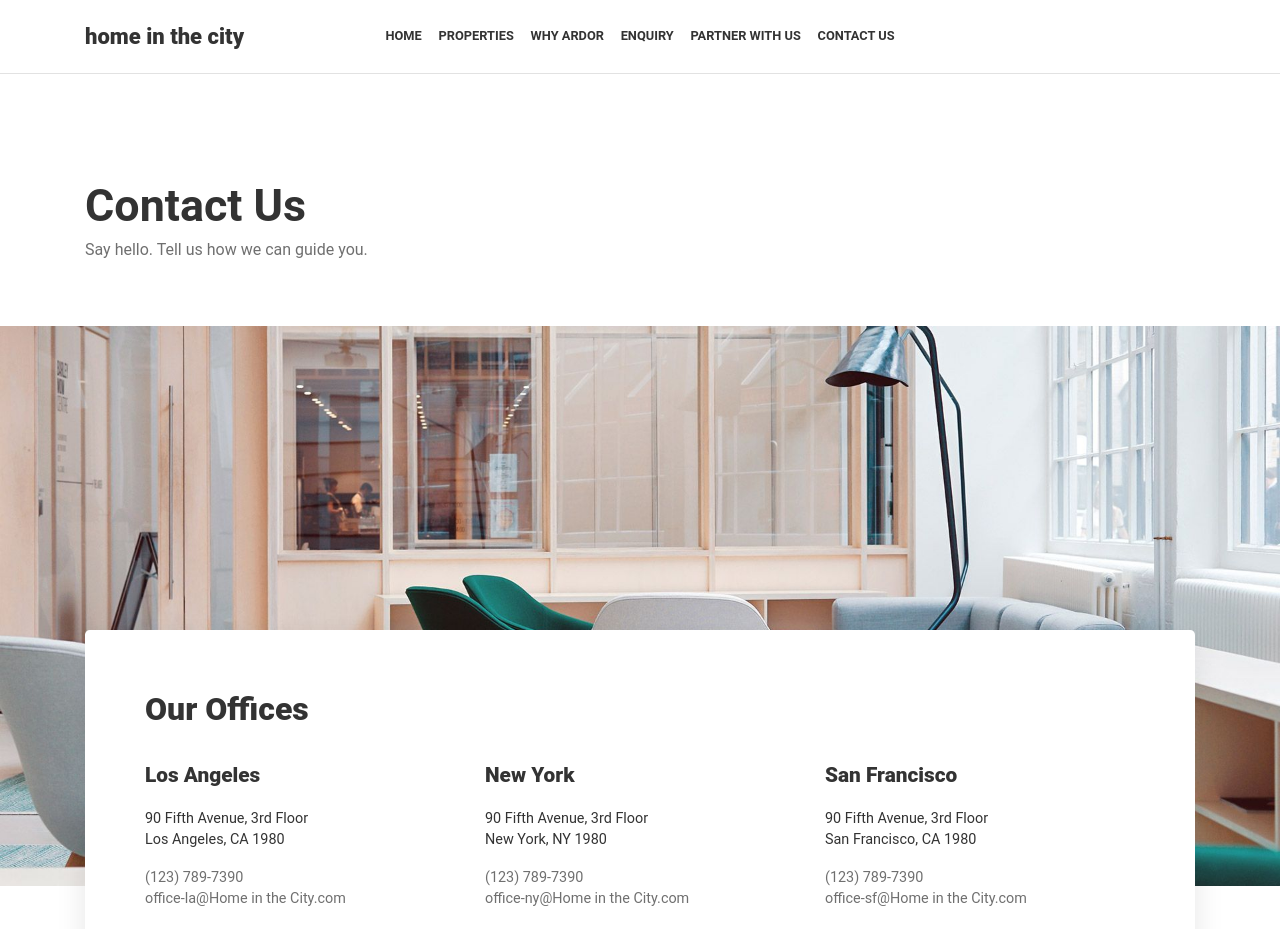
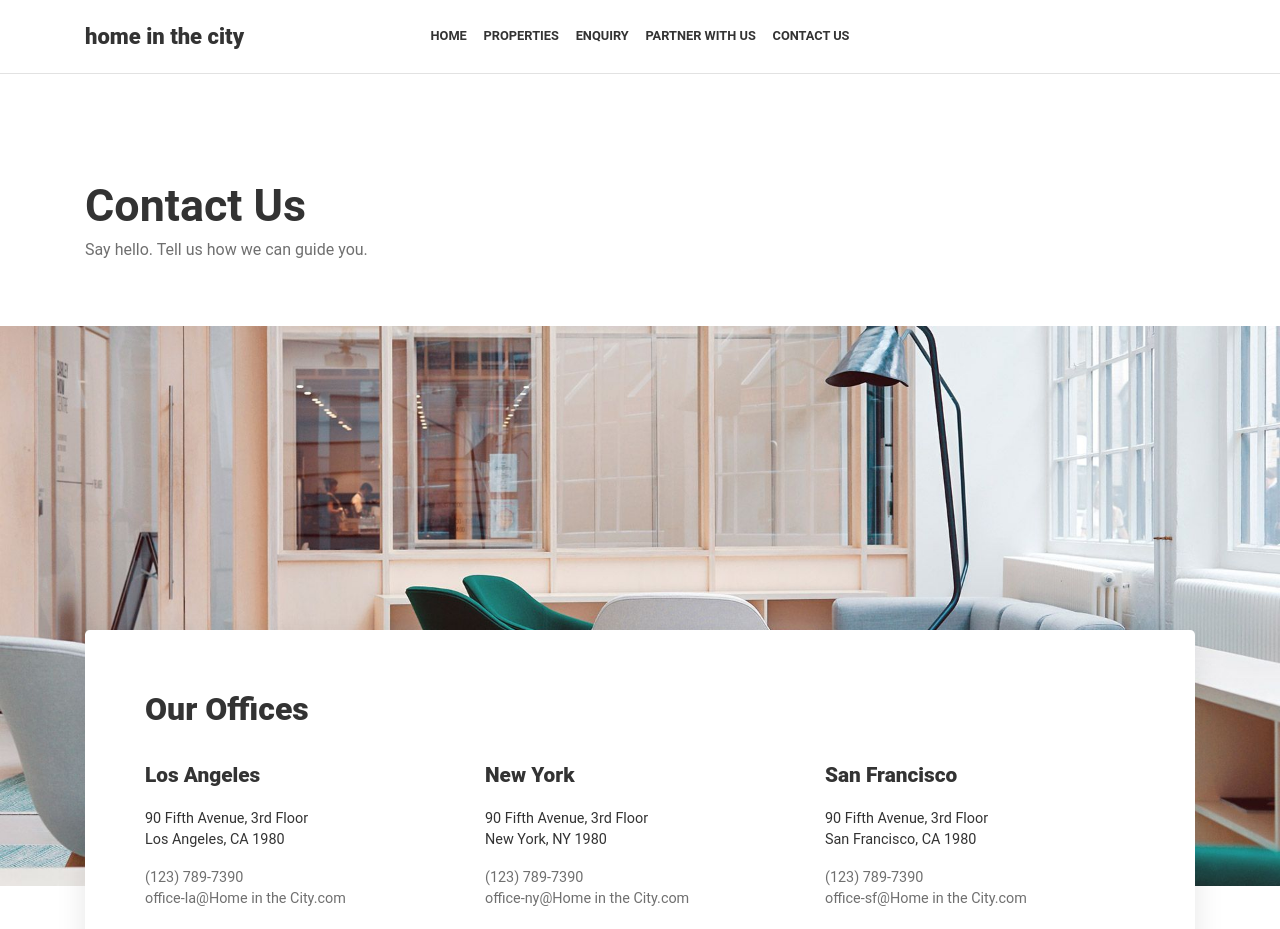
Before and after one commit to kinjalNandwana/website-template, a plain HTML site: page contact.html in a window 1280 px wide. Shown: the top 929 px of the page. Drawn offline with Linux system fonts and the light colour scheme; some packages are replaced by stand-ins of ours.

Commit message:
Removed ardor navigation

```diff
--- a/contact.html
+++ b/contact.html
@@ -42,13 +42,13 @@
                                 <li><a href="single-property.html">Pune</a></li>
                             </ul>
                         </li>
-                        <li class="list-inline-item">
-                            <a href="#">Why Ardor</a>
+                        <!-- <li class="list-inline-item">
+                            <a href="#">Why Ardor</a> -->
                             <!-- <ul class="pxp-nav-sub rounded-lg">
                                         <li><a href="agents.html">All Agents</a></li>
                                         <li><a href="single-agent.html">Single Agent</a></li>
                                     </ul> -->
-                        </li>
+                        <!-- </li> -->
                         <li class="list-inline-item">
                             <a href="#">Enquiry</a>
                         </li>
```
Also changed, not shown: index.html (+3 -3 lines), properties.html (+2 -2 lines), single-post.html (+3 -3 lines), single-property.html (+3 -3 lines), submit-property.html (+2 -2 lines).
